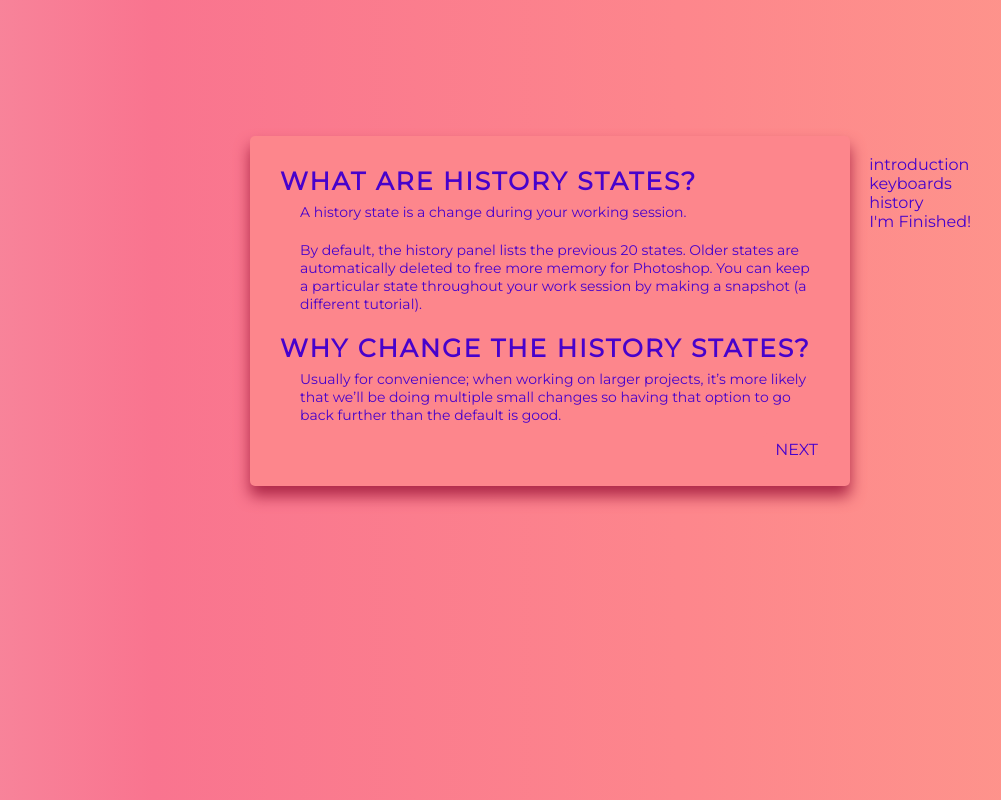
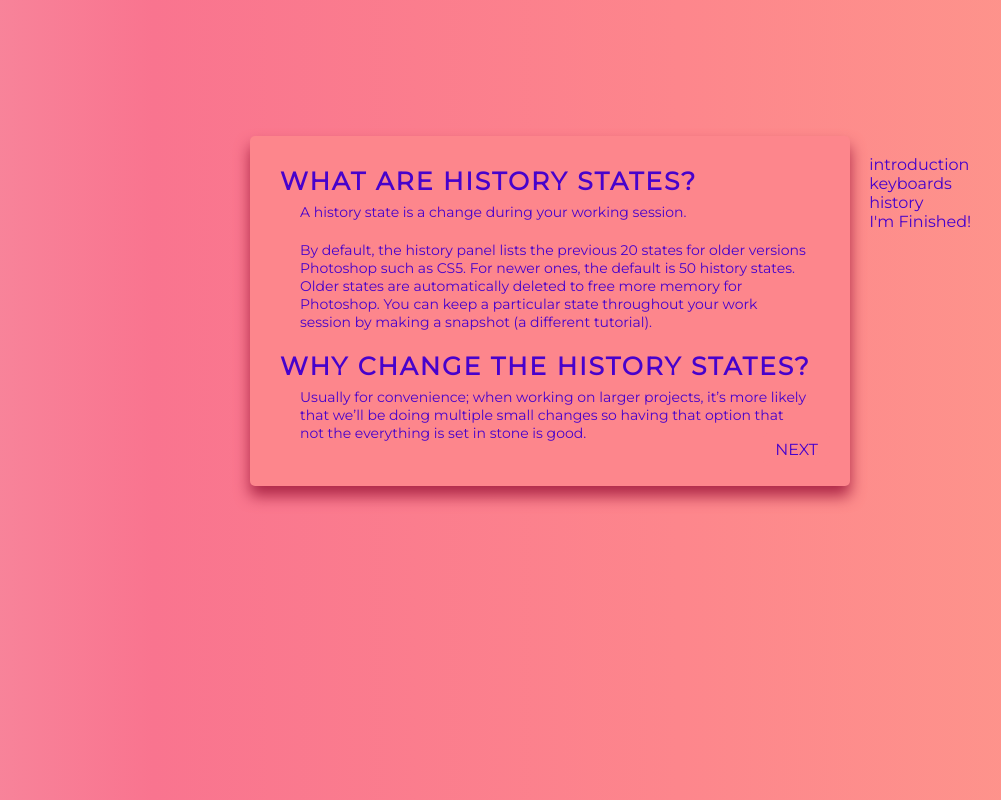
Before and after one commit to 9hours/class, a plain HTML site: page uwp110/index.html in a window 1280 px wide. Both pictures are taken after a click on the item "history". Shown: the whole page, without its empty margins (90-1091 px from the left). Drawn offline with Linux system fonts and the light colour scheme.

Commit message:
UGH REARRANGING STUFF GODDAMNIT

```diff
--- a/uwp110/index.html
+++ b/uwp110/index.html
@@ -36,12 +36,12 @@
             </section>
 
             <section id="why" class="concept">
-                <h2>What will we be doing?</h2>
-                <p>We will perform two tasks related to the undo action and the program's history. These two tasks are: changing keyboard shortcuts and increasing history states.</p>
-
                 <h2>what we will be <em>using</em>?</h2>
                 <p>In this tutorial, we will be refering to <em>Adobe Photoshop CC 2017 edition in an Apple environment</em>. However, rest assured that Windows/PC commands will be noted alongside the Apple ones. Additionally, any differences between older
                     and newer editions will also be noted.</p>
+
+                <h2>What will we be doing?</h2>
+                <p>We will perform two tasks related to the undo action and the program's history. These two tasks are: changing keyboard shortcuts and increasing history states.</p>
                 <a class="nextButton">next</a>
             </section>
 
@@ -125,7 +125,7 @@
                     <h3 class="done">You've completed this tutorial!</h3>
                     <div class="text">
                         <p>congrats!</p>
-                        <p>if you haven't done the history tutorial, check that out!</p>
+                        <p>if you haven't done the keyboards shortcut tutorial, check that out!</p>
                         <p>or if you're done in general and want to reload the whole page, click "I'm Finished" on the right side.</p>
                     </div>
                 </div>
@@ -152,10 +152,11 @@
             <section class="concept">
                 <h2>what are history states?</h2>
                 <p>A history state is a change during your working session. </p>
-                <p>By default, the history panel lists the previous 20 states. Older states are automatically deleted to free more memory for Photoshop. You can keep a particular state throughout your work session by making a snapshot (a different tutorial).</p>
+                <p>By default, the history panel lists the previous 20 states for older versions Photoshop such as CS5. For newer ones, the default is 50 history states. Older states are automatically deleted to free more memory for Photoshop. You can keep
+                    a particular state throughout your work session by making a snapshot (a different tutorial).</p>
 
                 <h2>why change the history states?</h2>
-                <p>Usually for convenience; when working on larger projects, it’s more likely that we’ll be doing multiple small changes so having that option to go back further than the default is good.</p>
+                <p>Usually for convenience; when working on larger projects, it’s more likely that we’ll be doing multiple small changes so having that option that not the everything is set in stone is good.</p>
 
                 <a class="nextButton">next</a>
             </section>
```
